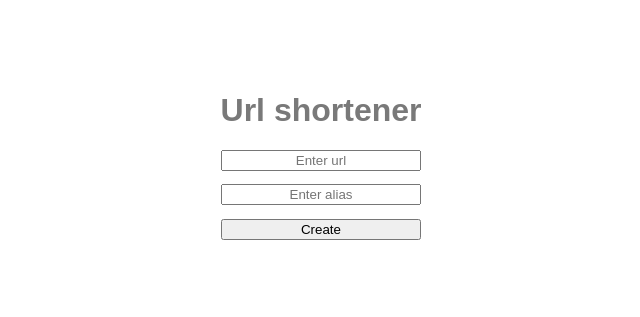
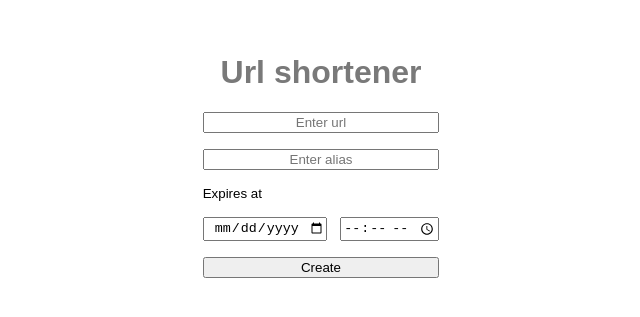
Before and after one commit to phelipetls/url-shortener, a website: page app/static/index.html in a window 1280 px wide. Shown: the part 253-570 px from the top of the page, without its empty margins (319-959 px from the left). Drawn offline with nearby package versions, Linux system fonts and the light colour scheme.

Commit message:
Fix front end files

```diff
--- a/app/static/app.js
+++ b/app/static/app.js
@@ -6,18 +6,25 @@ const app = new Vue({
   },
   computed: {
     shortUrlLink: function() {
-      return `/${this.shortUrl}`
-    },
+      return `/${this.shortUrl}`;
+    }
   },
   methods: {
-    async getShortUrl(url, alias) {
-      url = document.getElementById("url").value;
-      alias = document.getElementById("alias").value;
+    async getShortUrl() {
+      const url = document.getElementById("url").value;
+      const alias = document.getElementById("alias").value;
+
+      const date = document.getElementById("date").value;
+      const time = document.getElementById("time").value;
+
+      const expirationDate = date
+        ? new Date(`${date} ${time}`).toISOString()
+        : null;
 
       const response = await fetch("/new", {
         method: "POST",
         headers: { "Content-type": "application/json" },
-        body: JSON.stringify({ url, alias })
+        body: JSON.stringify({ url, alias, expirationDate })
       });
 
       const { error, shortUrl } = await response.json();
--- a/app/static/index.html
+++ b/app/static/index.html
@@ -13,14 +13,15 @@
       </h1>
 
       <form id="shortener" method="post" @submit.prevent="getShortUrl">
-        <input
-          id="url"
-          name="url"
-          type="text"
-          placeholder="Enter url"
-          required
-        />
+        <input id="url" name="url" type="text" placeholder="Enter url" required />
         <input id="alias" name="alias" type="text" placeholder="Enter alias" />
+
+        <label class="expiration">
+          <small>Expires at</small>
+        </label>
+        <input id="date" name="date" type="date" />
+        <input id="time" name="time" type="time" />
+
         <input id="submit" type="submit" value="Create" />
       </form>
 
@@ -29,7 +30,7 @@
       </div>
 
       <div class="output success" v-if="shortUrl">
-        <a v-bind:href="shortUrlLink" class="short-url">{{ shortUrl }}</a>
+        <a :href="shortUrlLink" class="short-url">{{ shortUrl }}</a>
         <div class="copy" @click="copyShortUrl">
           <svg xmlns="http://www.w3.org/2000/svg" width="24" height="24" viewBox="0 0 24 24" ><path d="M20,2H10C8.897,2,8,2.897,8,4v4H4c-1.103,0-2,0.897-2,2v10c0,1.103,0.897,2,2,2h10c1.103,0,2-0.897,2-2v-4h4 c1.103,0,2-0.897,2-2V4C22,2.897,21.103,2,20,2z M4,20V10h10l0.002,10H4z M20,14h-4v-4c0-1.103-0.897-2-2-2h-4V4h10V14z" /></svg>
         </div>
--- a/app/static/style.css
+++ b/app/static/style.css
@@ -13,28 +13,53 @@ body {
 }
 
 #app h1 {
+  text-align: center;
   color: #797979;
 }
 
-#app form {
-  display: flex;
-  flex-flow: column;
-}
-
-#app input[type='text']::placeholder {
+#app form input {
   text-align: center;
 }
 
-form *:not(:first-child) {
-  margin-top: 1em;
+form {
+  display: grid;
+  grid-row-gap: 1em;
+  grid-template: "url url"
+                 "alias alias"
+                 "expiration expiration"
+                 "date time"
+                 "submit submit";
 }
 
-#app label {
-  align-self: center;
+input#url {
+  grid-area: url;
 }
 
-#app label ::placeholder {
-  text-align: center;
+input#alias {
+  grid-area: alias;
+}
+
+small.expiration {
+  grid-area: expiration;
+  margin-bottom: -0.5em;
+}
+
+input#date {
+  grid-area: date;
+}
+
+input#time {
+  grid-area: time;
+  margin-left: 1em;
+}
+
+input#submit {
+  grid-area: submit;
+}
+
+form label {
+  display: flex;
+  flex-flow: column;
 }
 
 #app .output {
@@ -48,7 +73,7 @@ form *:not(:first-child) {
 }
 
 #app .error {
-  background-color: #c4342d; /* red */
+  background-color: #c4342d;
 }
 
 #app .success {
@@ -57,6 +82,11 @@ form *:not(:first-child) {
   display: flex;
   align-items: center;
   justify-content: space-between;
+}
+
+#app .success a {
+  color: inherit;
+  text-decoration: none;
 }
 
 #app .success .short-url {
```
